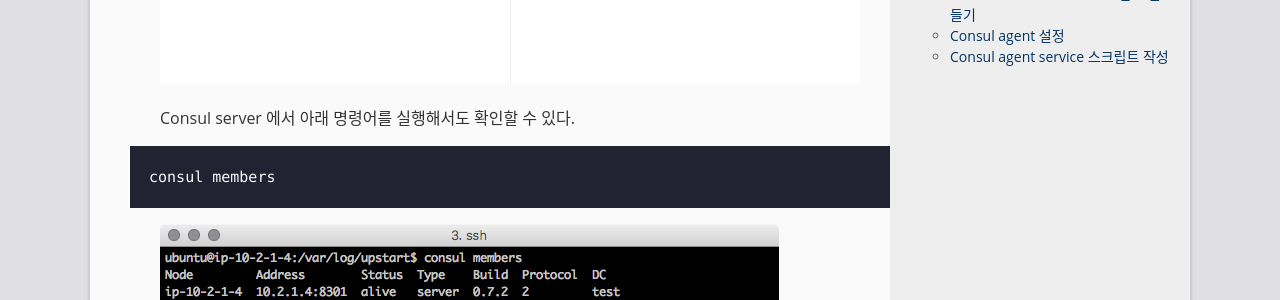
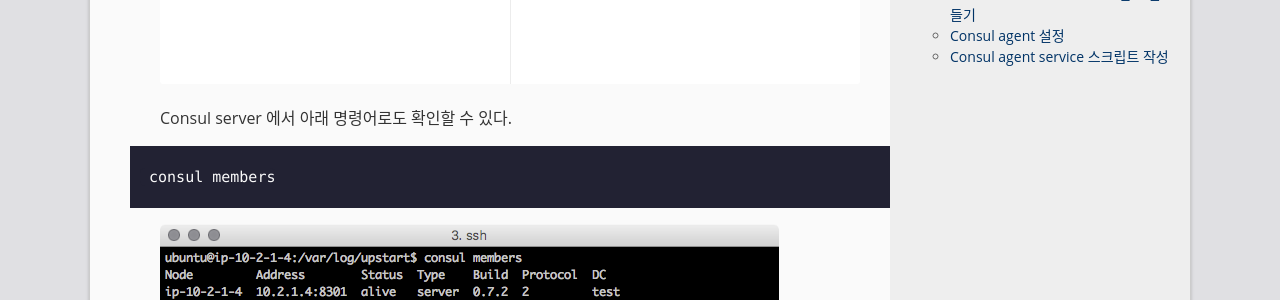
Before and after one commit to teddykwon/teddykwon.github.io, a Jekyll site: the page built from _posts/2017-01-18-consul-install.md, in a window 1280 px wide and 900 px high, scrolled down 7060 px. Shown: the part 153-453 px from the top of the window. Built offline with Jekyll 4.4.1, drawn with Linux system fonts in a browser that asks for light colours; comment, search, counter and statistics services are not loaded.

Commit message:
consul 설치 포스팅 문구 수정 commit

````diff
--- a/_posts/2017-01-18-consul-install.md
+++ b/_posts/2017-01-18-consul-install.md
@@ -257,7 +257,7 @@ Consul agent 설정임으로, Consul agent가 될 호스트에서 작업한다.
 
     ![Consul UI에서 agent 추가 확인]({{ site.url }}/assets/images/docker-swarm-consul/consul-ui-agent-add.png)
 
-    Consul server 에서 아래 명령어를 실행해서도 확인할 수 있다.
+    Consul server 에서 아래 명령어로도 확인할 수 있다.
 
     ```bash
     consul members
````
